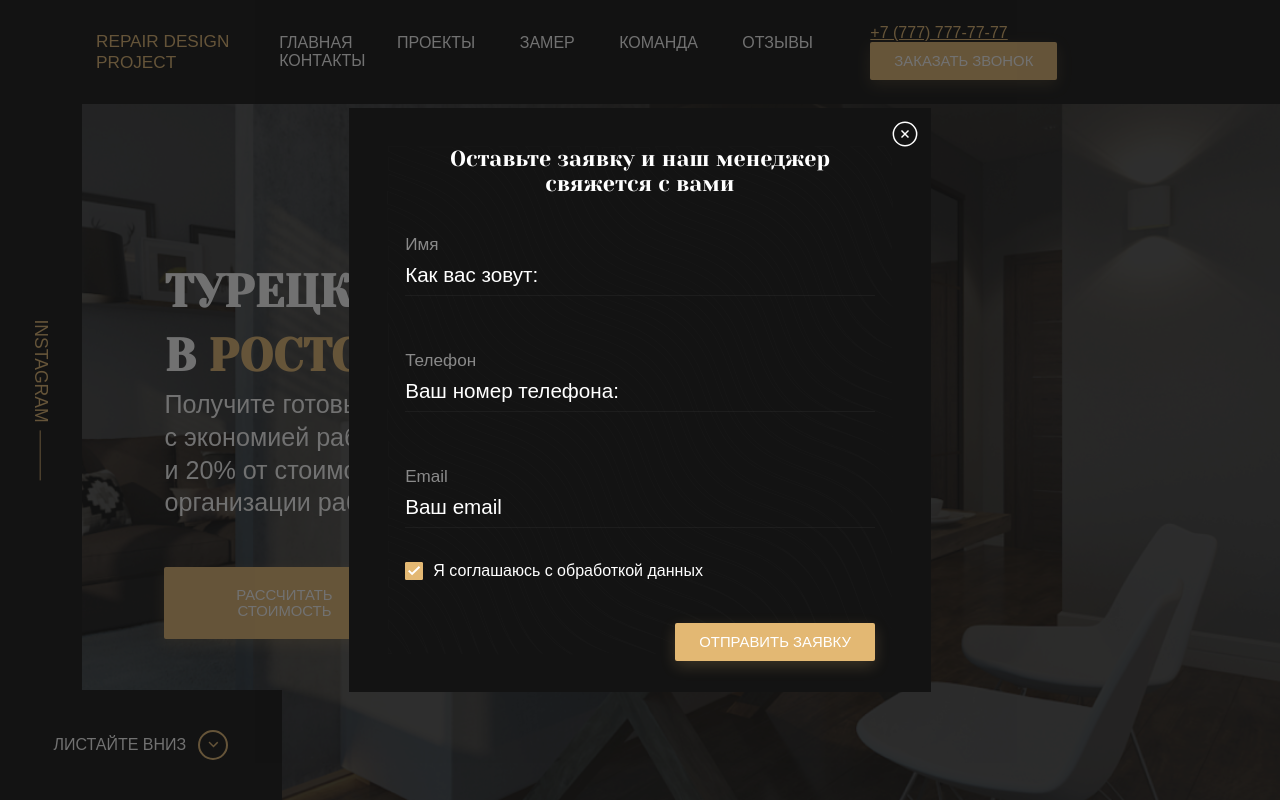
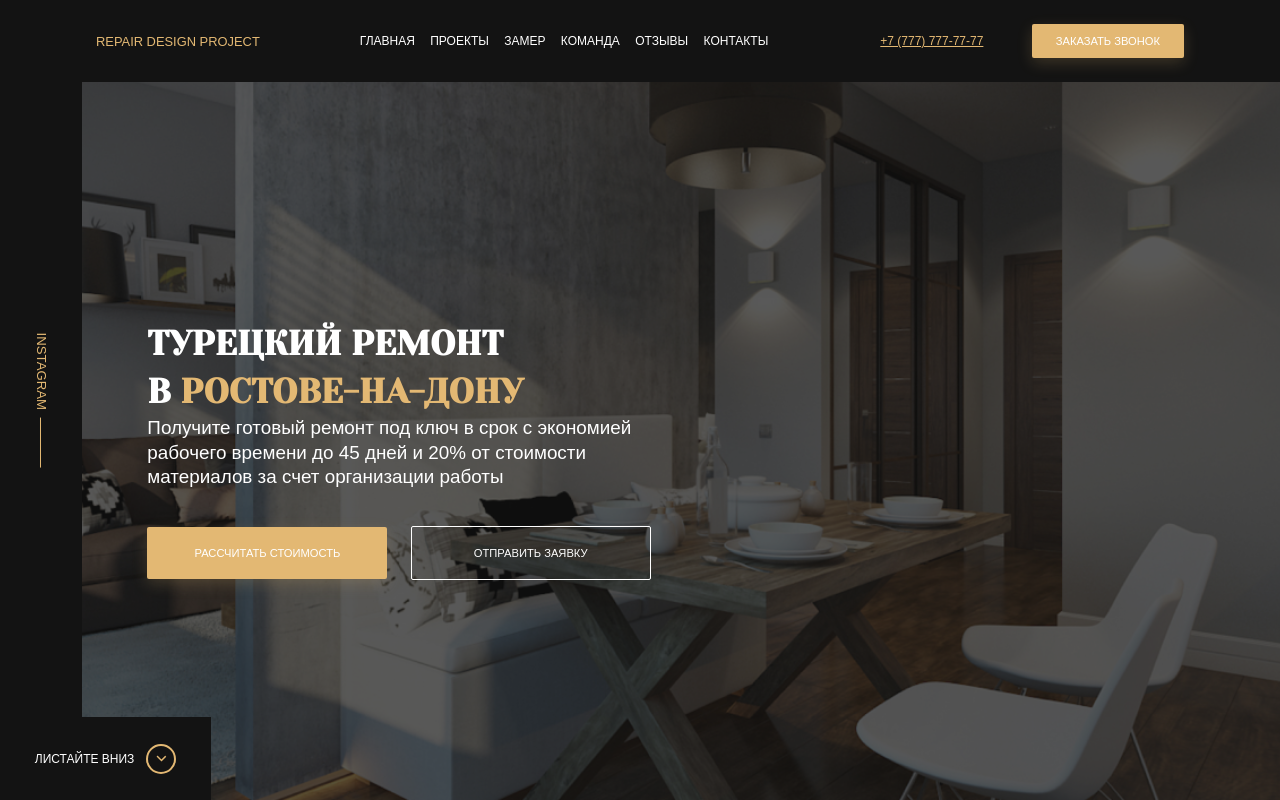
Before and after one commit to VeryBaguette/Coursee, a website: page index.html in a window 1280 px wide. Shown: the top 800 px of the page. Drawn offline with Linux system fonts and the light colour scheme; files whose address does not match are found by name.

Commit message:
feat: added js function for modal dialog

```diff
--- a/index.html
+++ b/index.html
@@ -28,7 +28,7 @@
             <a href="+7(777)777-77-77" class="phone contacts__phone"
               >+7 (777) 777-77-77</a
             >
-            <button class="button contacts__button button--primary">
+            <button class="button contacts__button button--primary" data-toggle='modal'>
               Заказать звонок
             </button>
           </div>
@@ -53,10 +53,10 @@
                 времени до 45 дней и 20% от стоимости материалов за счет
                 организации работы
               </p>
-              <button class="button hero__button button--primary">
+              <button class="button hero__button button--primary" data-toggle='modal'>
                 Рассчитать стоимость
               </button>
-              <button class="button hero__button button--outline">
+              <button class="button hero__button button--outline" data-toggle='modal'>
                 Отправить заявку
               </button>
             </div>
@@ -231,5 +231,6 @@
         </form>
       </div>
     </div>
+    <script src="./js/main.js"></script>
   </body>
 </html>
--- /dev/null
+++ b/js/main.js
@@ -0,0 +1,13 @@
+document.addEventListener("DOMContentLoaded", function (event) {
+  const modal = document.querySelector(".modal");
+  const modalBtn = document.querySelectorAll("[data-toggle=modal");
+  const switchModal = () => {
+    modal.classList.toggle("modal--visible");
+  };
+  const closeBtn = document.querySelector(".modal__close");
+
+  modalBtn.forEach((element) => {
+    element.addEventListener("click", switchModal);
+  });
+  closeBtn.addEventListener("click", switchModal);
+});
--- a/sass/_media.sass
+++ b/sass/_media.sass
@@ -1,4 +1,4 @@
-@media screen and ( max-width: 1200px )
+@media screen and ( max-width: 1410px )
     html
         font-size: 12px
     .nav
--- a/sass/templates/_modal.sass
+++ b/sass/templates/_modal.sass
@@ -1,4 +1,6 @@
 .modal
+    opacity: 0
+    visibility: hidden
     z-index: 199
     position: fixed
     top: 0
@@ -11,6 +13,9 @@
     display: flex
     align-items: center
     justify-content: center
+    &--visible
+        opacity: 1
+        visibility: visible
     &__dialog
         position: relative
         max-width: 36.36rem
```
Also changed, not shown: css/style.css.
